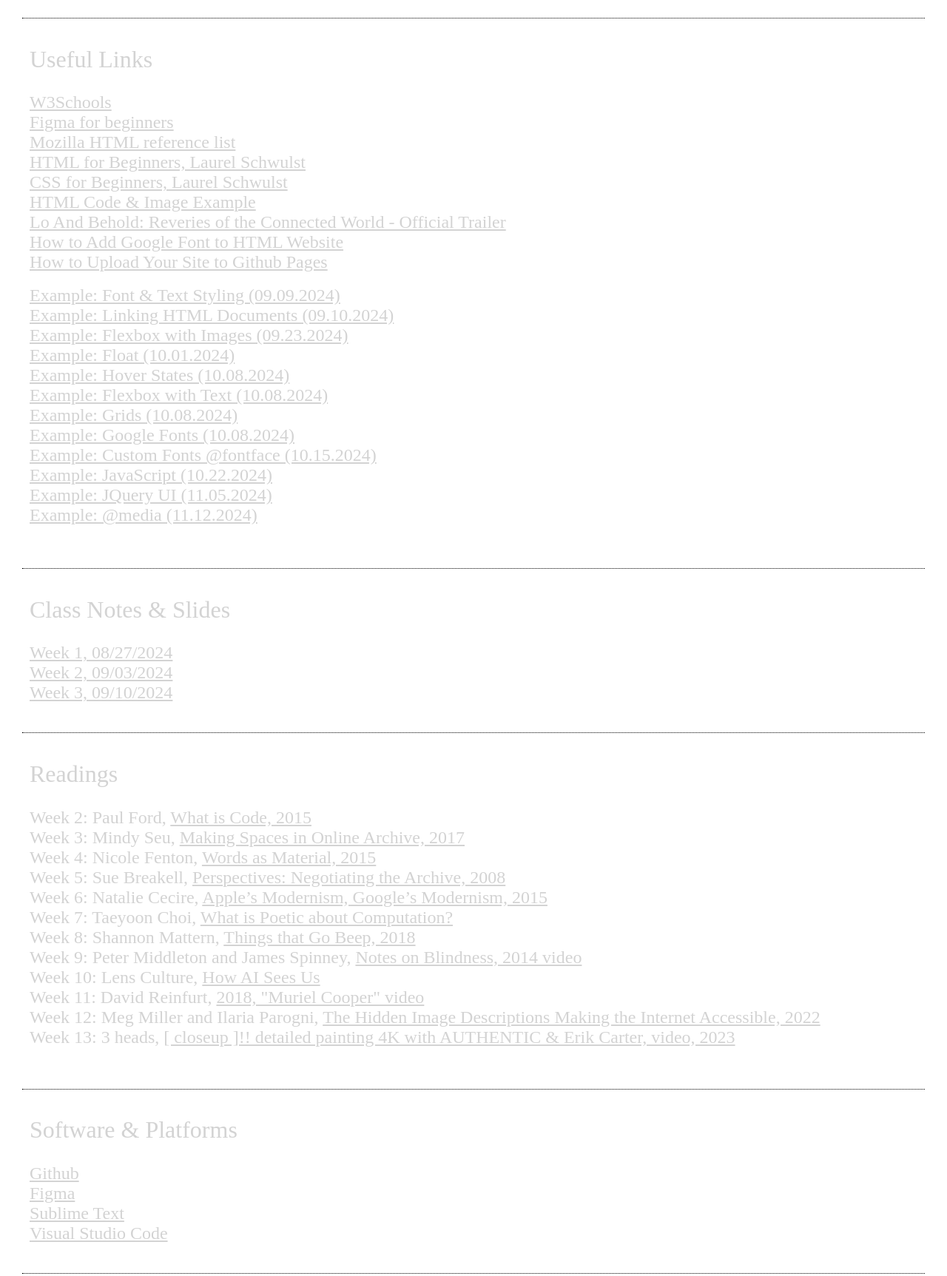
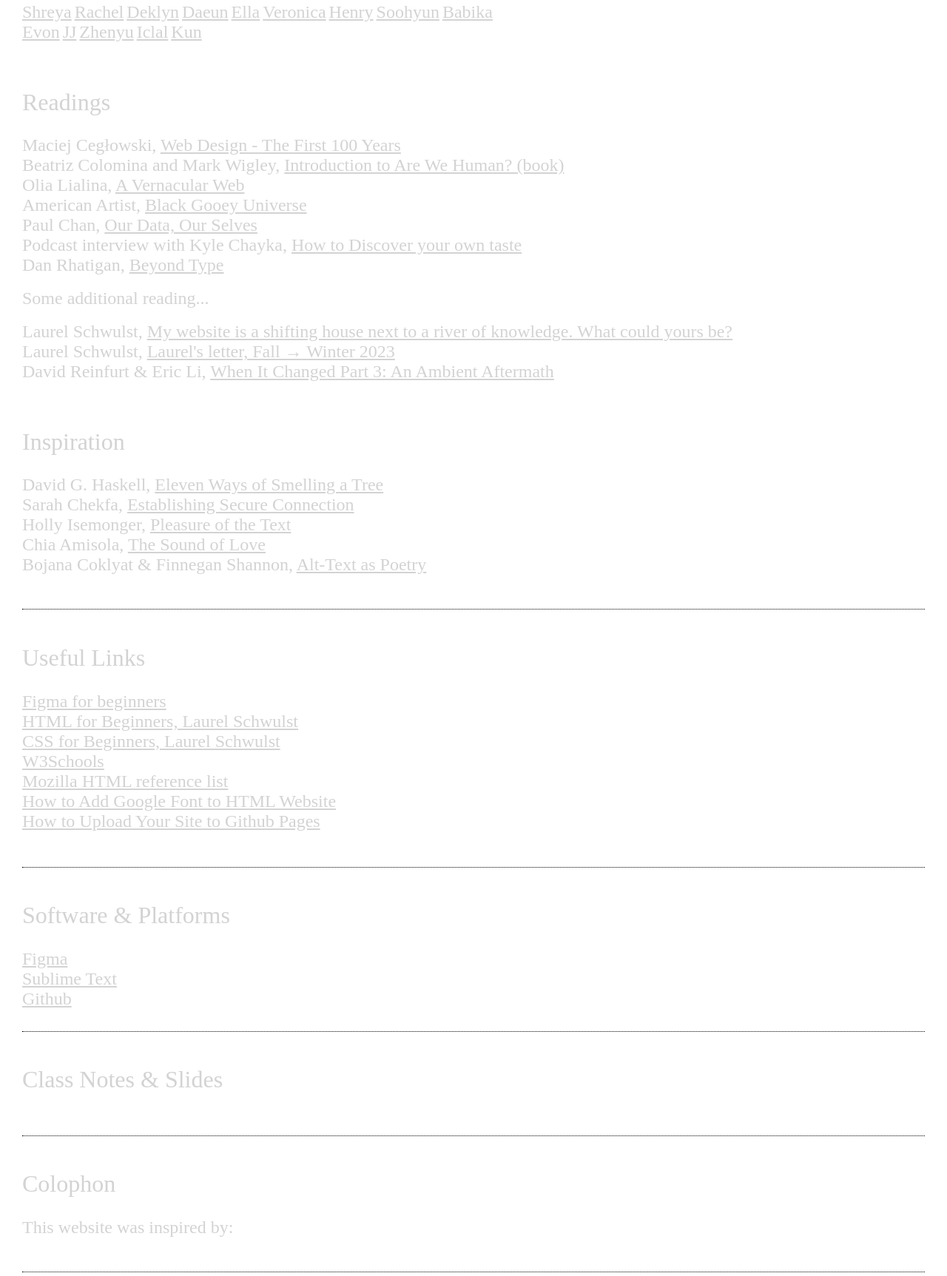
Before and after one commit to severinbunse/Core2-Interaction, a plain HTML site: page index.html in a window 1280 px wide. Shown: the part 915-2640 px from the top of the page at 74% size. Drawn offline with Linux system fonts and the light colour scheme.

Commit message:
Update index.html

```diff
--- a/index.html
+++ b/index.html
@@ -25,14 +25,14 @@ body {
 
 .info {
 background-color: offwhite;
-padding: 10px;
-padding-bottom: 40px;
-margin-bottom: 10px;
+padding-top: 20px;
+padding-bottom: 30px;
 border-bottom: dotted 1px black;
 margin: auto;
 }
 
-p,h1,h2 {
+
+p,h2 {
     max-width: 800px;
     font-weight: normal;
 }
@@ -50,10 +50,6 @@ a:hover {
     li, p, a {
     font-size: 24px;
 }
-
-    h1 {
-        font-size: 48px;
-    }
 
     h2 {
         font-size: 32px;
@@ -84,7 +80,7 @@ a:hover {
         <li>Tuesdays and Thursdays, 09:00am – 11:40am</li>
         <li>Instructor: Severin Bunse</li>
         <li>Contact:  <a href="mailto:bunses@newschool.edu">bunses@newschool.edu</a></li><br>
-        <li>Syllabus: <a href="">PUCD 2125</a><br></li>
+        <li>Syllabus: <a href="https://docs.google.com/document/d/1LQIcLg7JRbAQFXtqF5dalGHd8Nqlz_BP0u_nRIPG11o/edit?tab=t.0">PUCD 2125</a><br></li>
     </ul>
 </div>
 </div>
@@ -95,10 +91,13 @@ a:hover {
 </p>
 </div>
 
-<div class="info">
-    <h2>Project 1: Type on the Web (Due February 20)</h2>
+<div class="info" style="border: none; padding-bottom: 0px;">
+    <h2>Project 1: Structure & Style (due February 20)</h2>
     <p>Create a responsive, multi-page website that publishes an existing text of your choice, visually amplifying its conceptual ideas through typography.</p>
+</div>
 
+<div class="info" style="border: none; padding-top: 20px; padding-bottom: 0px;">
+<ul >
     <a href="">Shreya</a>
     <a href="">Rachel</a>
     <a href="">Deklyn</a>
@@ -108,69 +107,92 @@ a:hover {
     <a href="">Henry</a>
     <a href="">Soohyun</a>
     <a href="">Babika</a>
+    <br>
     <a href="">Evon</a>
     <a href="">JJ</a>
     <a href="">Zhenyu</a>
     <a href="">Iclal</a>
     <a href="">Kun</a>
+</ul>
+</div>
+
+
+<div class="info" style="border: none; padding-top: 20px; padding-bottom: 0px;">
+
+    <h2>Readings</h2>
+    <ul id="Readings">
+
+    <li>Maciej Cegłowski, <a href="https://idlewords.com/talks/web_design_first_100_years.htm">Web Design - The First 100 Years</a></li>
+
+    <li>Beatriz Colomina and Mark Wigley, <a href="https://drive.google.com/file/d/187BCB1hiV581xxDYrOcBMbOZVECFI0bW/view?usp=drive_link">Introduction to Are We Human? (book)</a></li>
+
+    <li>Olia Lialina, <a href="https://art.teleportacia.org/observation/vernacular/     PDF version: https://art.teleportacia.org/observation/vernacular/laweb.pdf">A Vernacular Web</a></li>
+
+    <li>American Artist, <a href="https://static1.squarespace.com/static/59238d36d2b8575d127794a4/t/5a60bdecf9619a7f881b02a0/1516289526013/UNBAG_2_AmericanArtist.pdf">Black Gooey Universe</a></li>
+
+    <li>Paul Chan, <a href="https://www21.matt-wolff.com/library/our-data.pdf">Our Data, Our Selves</a></li>
+
+    <li>Podcast interview with Kyle Chayka, <a href="https://www.nytimes.com/2024/01/09/opinion/ezra-klein-podcast-kyle-chayka.html">How to Discover your own taste</a></li>
+
+    <li>Dan Rhatigan, <a href="https://vimeo.com/303609204">Beyond Type</a></li>
+
+    <br>
+    <li>Some additional reading...</li>
+    <br>
+
+    <li>Laurel Schwulst, <a href="https://thecreativeindependent.com/essays/laurel-schwulst-my-website-is-a-shifting-house-next-to-a-river-of-knowledge-what-could-yours-be/">My website is a shifting house next to a river of knowledge. What could yours be?</a></li>
+
+    <li>Laurel Schwulst, <a href="https://laurelsletter.substack.com/p/laurels-letter-fall-winter-2023">Laurel's letter, Fall → Winter 2023</a></li>
+
+    <li>David Reinfurt & Eric Li, <a href="https://www.are.na/editorial/when-it-changed-part-3-an-ambient-aftermath">When It Changed Part 3: An Ambient Aftermath</a></li>
+
+    </ul>
 
 </div>
+
+<div class="info" style="padding-top: 20px;">
+
+    <h2>Inspiration</h2>
+    <ul id="Readings">
+
+    <li>David G. Haskell, <a href="https://emergencemagazine.org/essay/eleven-ways/">Eleven Ways of Smelling a Tree </a></li>
+
+    <li>Sarah Chekfa, <a href="https://thehtml.review/03/establishing-secure-connection/">Establishing Secure Connection</a></li>
+
+    <li>Holly Isemonger, <a href="https://crawlspace.cool/pleasure-of-the-text/">Pleasure of the Text</a></li>
+
+    <li>Chia Amisola, <a href="https://thesoundof.love">The Sound of Love</a></li>
+
+    <li>Bojana Coklyat & Finnegan Shannon, <a href="https://alt-text-as-poetry.net">Alt-Text as Poetry</a></li>
+
+    </ul>
+
+</div>
+
+
 <div class="info">
     <h2>Useful Links</h2>
-    <a href="https://www.w3schools.com">W3Schools</a><br>
     <a href="https://www.youtube.com/playlist?list=PLXDU_eVOJTx7QHLShNqIXL1Cgbxj7HlN4">Figma for beginners</a><br>
-    <a href="https://developer.mozilla.org/en-US/docs/Web/HTML/Element">Mozilla HTML reference list</a><br>
     <a href="https://www.youtube.com/watch?v=CkzbI1Tv_rQ">HTML for Beginners, Laurel Schwulst</a><br>
     <a href="https://www.youtube.com/watch?v=BUZIaTHm_oE">CSS for Beginners, Laurel Schwulst</a><br>
-    <a href="https://drive.google.com/drive/folders/1wyNXTMdC72ic_MNPpyi0BdQIpgJx2B4z?usp=sharing">HTML Code & Image Example</a><br>
-    <a href="https://www.youtube.com/watch?v=Zc1tZ8JsZvg">Lo And Behold: Reveries of the Connected World - Official Trailer</a><br>
+    <a href="https://www.w3schools.com">W3Schools</a><br>
+    <a href="https://developer.mozilla.org/en-US/docs/Web/HTML/Element">Mozilla HTML reference list</a><br>
     <a href="https://www.youtube.com/watch?v=iIqgW-stZmE">How to Add Google Font to HTML Website</a><br>
     <a href="https://youtu.be/EALbKCO_5vM?feature=shared">How to Upload Your Site to Github Pages</a><br><br>
+</div>
+
+<div class="info">
+    <h2>Software & Platforms</h2>
+    <a href="https://www.figma.com/">Figma</a><br>
+    <a href="https://www.sublimetext.com">Sublime Text</a><br>
+    <a href="https://github.com">Github</a><br>
+</div>
 
 
-    <a href="https://drive.google.com/drive/folders/1Gd3oL4vOR_UQSjVxJBB5QHnuP-o0FC93?usp=sharing">Example: Font & Text Styling (09.09.2024)</a><br>
-    <a href="https://drive.google.com/drive/folders/1j86J1HsSySz6_sUUVva-JntL6eYVjRlA?usp=sharing">Example: Linking HTML Documents (09.10.2024)</a><br>
-    <a href="https://drive.google.com/drive/folders/1Ed5sbMFrZMyVnRiqVfA3M2CyUras16aM?usp=sharing">Example: Flexbox with Images (09.23.2024)</a><br>
-    <a href="https://drive.google.com/drive/folders/1NI2ESLl-5udNnuNXksKUnXs2kb-QEwOK?usp=share_link">Example: Float (10.01.2024)</a><br>
-    <a href="https://drive.google.com/drive/folders/1I30N0iZfn6zrXgh0NCjdDkq052JNzSE5?usp=sharing">Example: Hover States (10.08.2024)</a><br>
-    <a href="https://drive.google.com/drive/folders/1rYKyAPkuu84_jbRLNeBy-4e3CDcnlDRM?usp=share_link">Example: Flexbox with Text (10.08.2024)</a><br>
-    <a href="https://drive.google.com/drive/folders/1_dtuKPPoxYperfICmADwjoODMKtMhRBT?usp=share_link">Example: Grids (10.08.2024)</a><br>
-    <a href="https://drive.google.com/drive/folders/1g0gj1OWgsqNn2PAu_p934y9YeiqG6J8F?usp=share_link">Example: Google Fonts (10.08.2024)</a><br>
-    <a href="https://drive.google.com/drive/folders/1Z1R19qdEErBxFGFTZZOrqwqffJKhfpug?usp=sharing">Example: Custom Fonts @fontface (10.15.2024)</a><br>
-    <a href="https://drive.google.com/drive/folders/1fCay68Qo9JI9lbXEqnHaXSwS6VZ8oWn5?usp=sharing">Example: JavaScript (10.22.2024)</a><br>
-    <a href="https://drive.google.com/drive/folders/17I2ZWR7BgdSeAcu3oSLtmZx4O-GN3vwQ?usp=share_link">Example: JQuery UI (11.05.2024)</a><br>
-    <a href="https://drive.google.com/drive/folders/1UnW0Ex8szMG_j7-Q1wJemC71RrJ9-cDp?usp=share_link">Example: @media (11.12.2024)</a><br><br>
-</div>
 <div class="info">
     <h2>Class Notes & Slides</h2>
-    <a href="https://docs.google.com/presentation/d/1bImp8s1IZ_h6mjl1Noamt2pmzHSk3RbqvwG24RNhUlo/edit?usp=sharing">Week 1, 08/27/2024</a><br>
-    <a href="https://docs.google.com/presentation/d/1Lofcqq5oYwCeO3Xipl-v7km3gdV9X9Ce1MoFxrv6pGs/edit?usp=sharing">Week 2, 09/03/2024</a><br>
-    <a href="https://docs.google.com/presentation/d/1fuCXQhykXKtoaVe-9do-9egIJK4KwMdb6AO2cOFlbAE/edit?usp=sharing">Week 3, 09/10/2024</a>
 </div>
-<div class="info">
-    <h2>Readings</h2>
-    <ul id="Readings">
-    <li>Week 2: Paul Ford, <a href="https://www.bloomberg.com/graphics/2015-paul-ford-what-is-code/">What is Code, 2015</a></li>
-    <li>Week 3: Mindy Seu, <a href="http://distributedweb.care/posts/online-achives/">Making Spaces in Online Archive, 2017</a></li>
-    <li>Week 4: Nicole Fenton, <a href="https://www.nicolefenton.com/words-as-material/">Words as Material, 2015</a></li>
-    <li>Week 5: Sue Breakell, <a href="https://www.tate.org.uk/research/publications/tate-papers/09/perspectives-negotiating-the-archive">Perspectives: Negotiating the Archive, 2008</a></li>
-    <li>Week 6: Natalie Cecire, <a href="http://natalia.cecire.org/research/apples-modernism-googles-modernism-some-reflections-on-alphabet-inc-and-a-suggestion-that-modernist-architect-adolf-loos-would-be-totally-into-soylent/">Apple’s Modernism, Google’s Modernism, 2015</a></li>
-    <li>Week 7: Taeyoon Choi, <a href="https://web.archive.org/web/20171122100323/http://poeticcomputation.info/chapters/ch.1/">What is Poetic about Computation?</a></li>
-    <li>Week 8: Shannon Mattern, <a href="http://avant.org/project/things-that-beep/">Things that Go Beep, 2018</a></li>
-    <li>Week 9: Peter Middleton and James Spinney, <a href="https://vimeo.com/84336261">Notes on Blindness, 2014 video</a></li>
-    <li>Week 10: Lens Culture, <a href="https://www.lensculture.com/articles/trevor-paglen-an-urgent-look-at-how-artificial-intelligence-will-see-the-world">How AI Sees Us</a></li>
-    <li>Week 11: David Reinfurt, <a href="https://www.youtube.com/watch?v=U_PGr5d9r7Q">2018, "Muriel Cooper" video</a></li>
-    <li>Week 12: Meg Miller and Ilaria Parogni, <a href="https://www.nytimes.com/interactive/2022/02/18/arts/alt-text-images-descriptions.html">The Hidden Image Descriptions Making the Internet Accessible, 2022</a></li>
-    <li>Week 13: 3 heads, <a href="https://www.youtube.com/watch?v=WYuh4bdDd7c">[ closeup ]!! detailed painting 4K with AUTHENTIC & Erik Carter, video, 2023</a></li>
-    </ul>
-</div>
-<div class="info">
-    <h2>Software & Platforms</h2>
-    <a href="https://github.com">Github</a><br>
-    <a href="https://www.figma.com/">Figma</a><br>
-    <a href="https://www.sublimetext.com">Sublime Text</a><br>
-    <a href="https://code.visualstudio.com">Visual Studio Code</a>
-</div>
+
 <div class="info">
     <h2>Colophon</h2>
    <ul>
```
